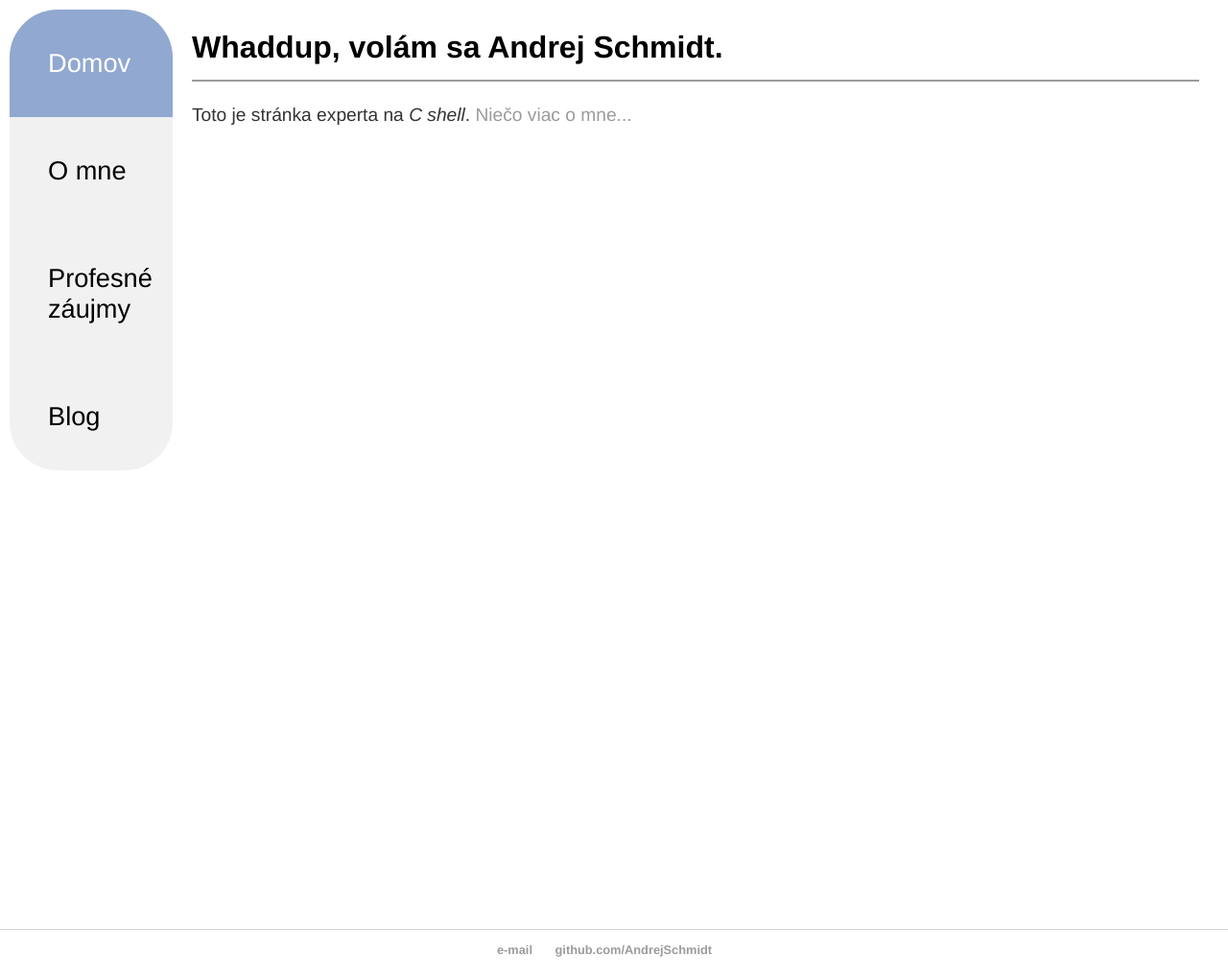
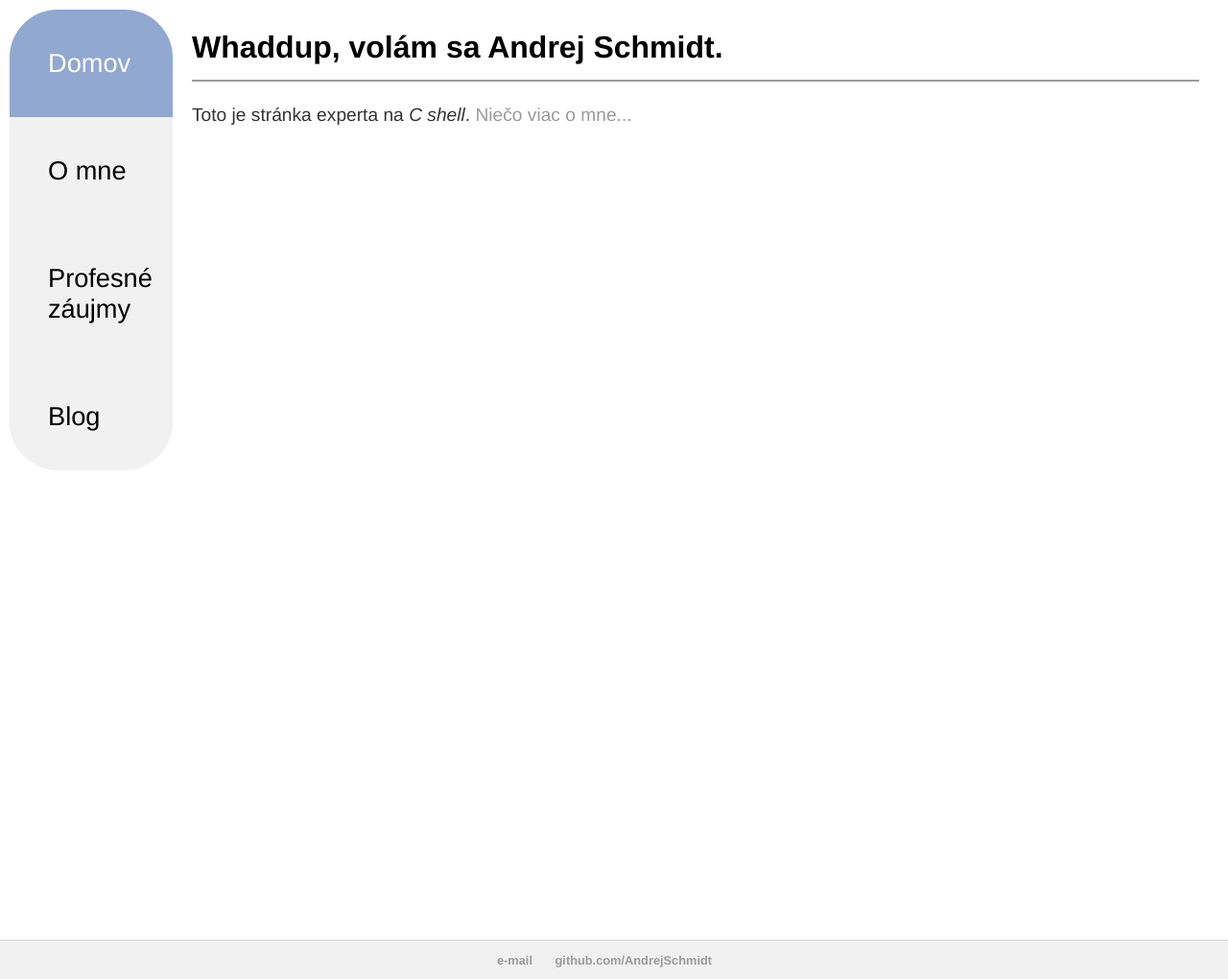
Before and after one commit to AndrejSchmidt/AndrejSchmidt.github.io, a Jekyll site: the page built from index.html, in a window 1280 px wide and 1020 px high. Shown: the whole window at 96% size. Built offline with Jekyll 4.4.1, drawn with Linux system fonts in a browser that asks for light colours.

Commit message:
uprava footera

```diff
--- a/css/main.css
+++ b/css/main.css
@@ -65,8 +65,9 @@ footer {
     left: 0;
     bottom: 0;
     width: 100%;
-    height: 5%;
+    height: 40px;
     border-top: 1px solid #d5d5d5;
+    background-color: #f1f1f1;
     font-size: .8em;
     text-align: center;
 }
```
